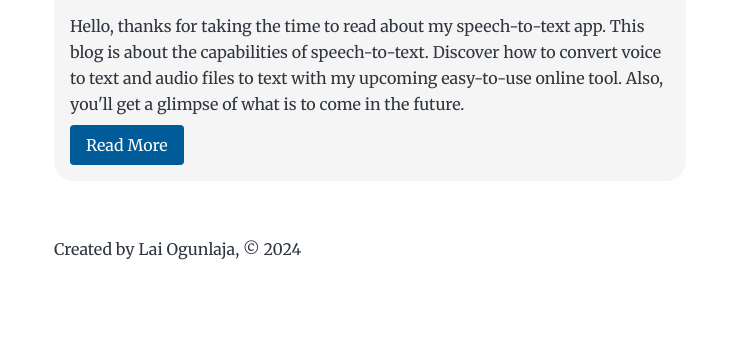
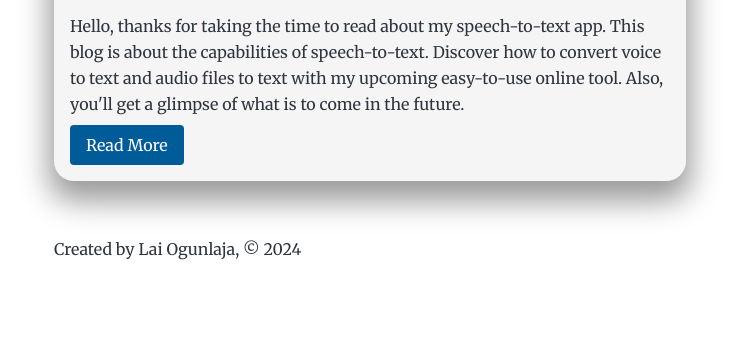
Before and after one commit to logunlaja26/speech-to-text, a Gatsby site: page / in a window 1280 px wide. Shown: the part 442-800 px from the top of the page, without its empty margins (270-1009 px from the left). Built offline with nearby package versions, Linux system fonts and the light colour scheme; Gatsby itself is replaced by a stand-in of ours.

Commit message:
added box shadow element

```diff
--- a/src/style.css
+++ b/src/style.css
@@ -264,6 +264,7 @@ a:focus {
   background-color: #f5f5f5; /* Light grey background */
   transition: background-color 0.3s; /* Smooth transition for hover effect */
   border-radius: 20px; /* Rounded edges */
+  box-shadow: 0 15px 30px 5px rgba(0, 0, 0, 0.4);
 }
 .post-list-item:hover {
   background-color: #e0e0e0; /* Slightly darker grey on hover */
```
